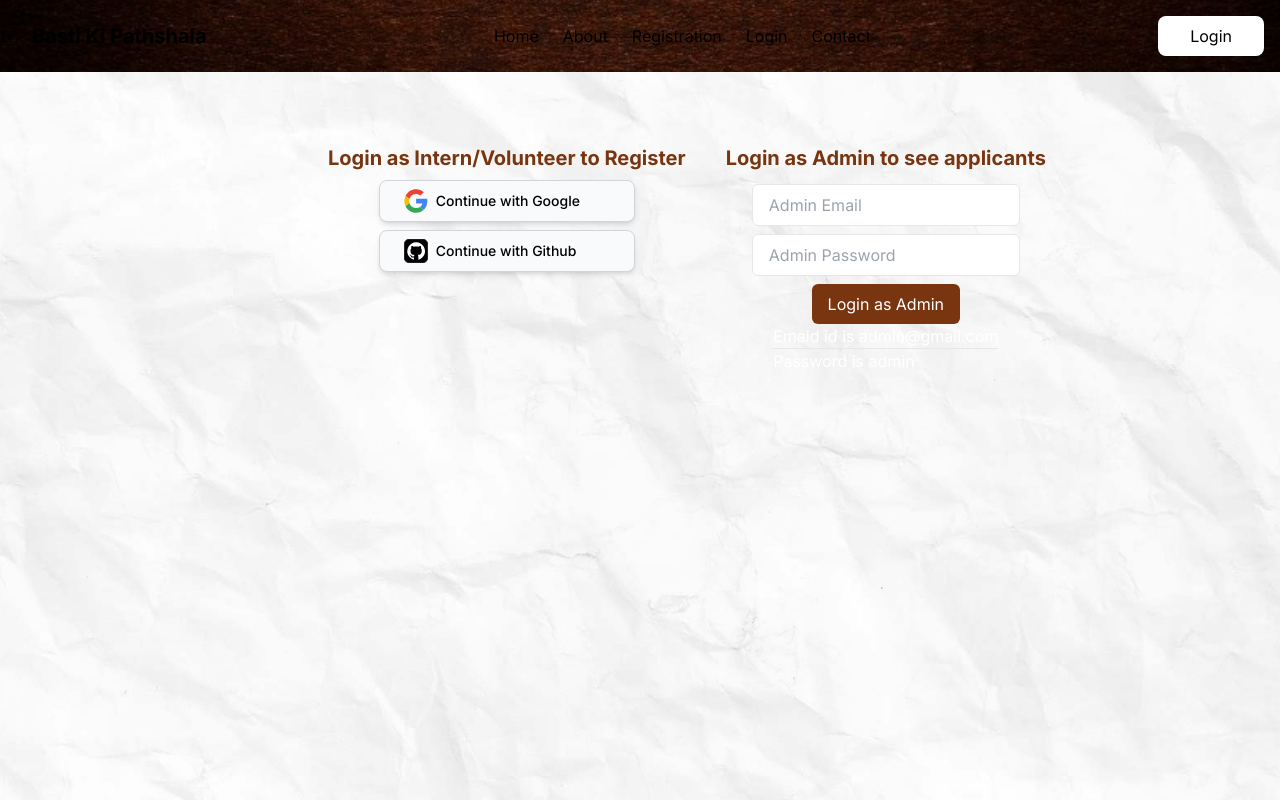
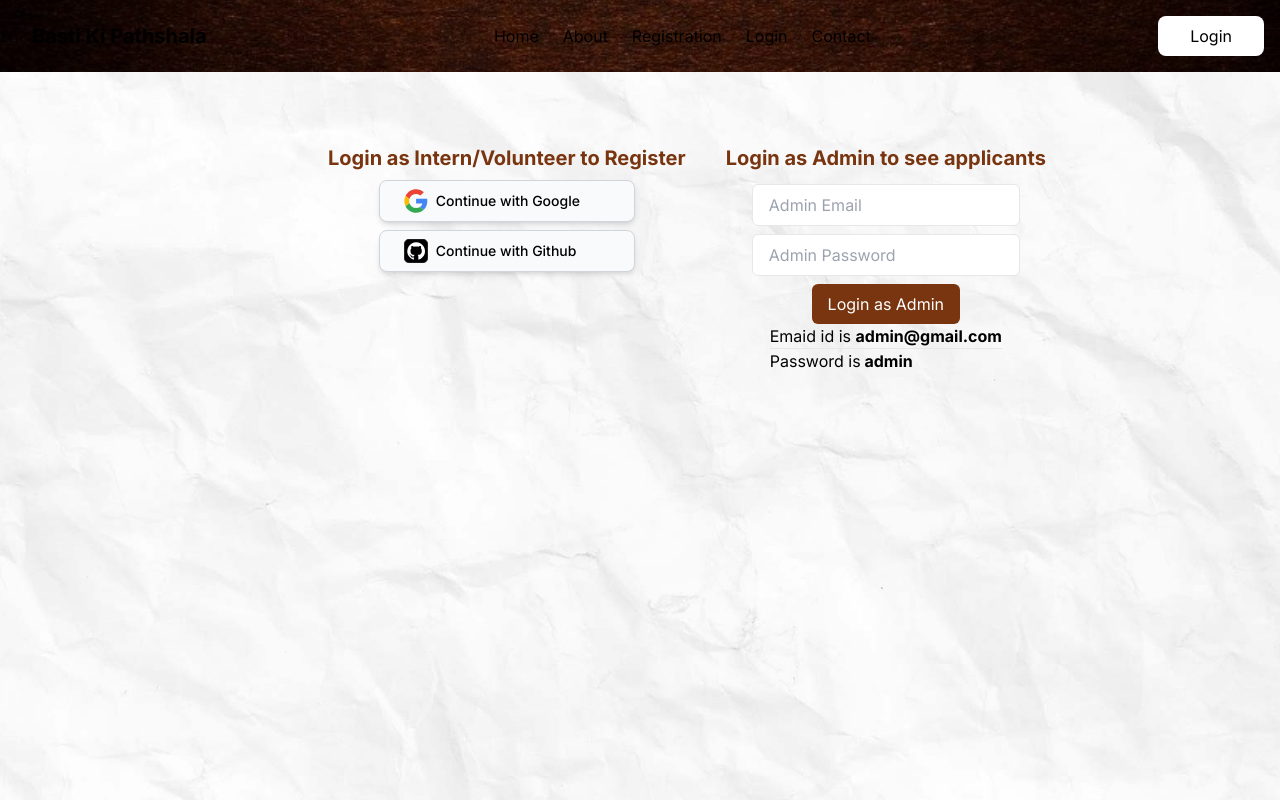
Before and after one commit to kumariluckyraj/Basti-Ki-Pathshala, a Next.js app: page /login in a window 1280 px wide. Shown: the top 800 px of the page. Built offline with nearby package versions, Linux system fonts and the light colour scheme; no server answers.

Commit message:
email id and password

```diff
--- a/app/login/page.js
+++ b/app/login/page.js
@@ -129,7 +129,7 @@ const Login = () => {
   >
     Login as Admin
   </button>
-  <div>Emaid id is <span className='text-bold'> admin@gmail.com</span> <hr/><span className='text-bold'>Password is admin</span> </div>
+  <div className='text-black '>Emaid id is <span className='font-bold'> admin@gmail.com</span> <hr/>Password is<span className='font-bold'> admin</span> </div>
   {adminError && <p className="text-red-500 mt-2">{adminError}</p>}
 </div>
 
```
